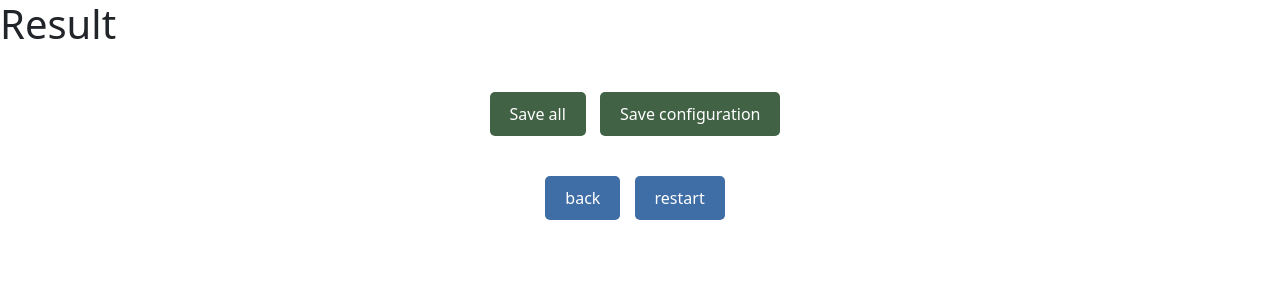
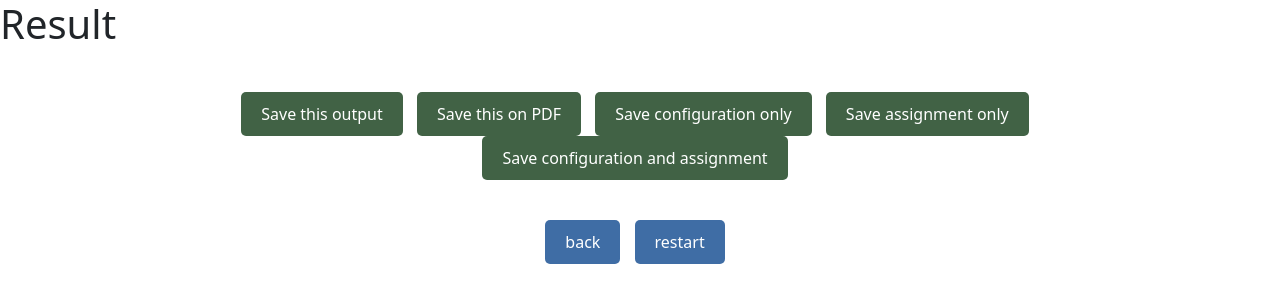
Before and after one commit to Restesia/iTAREA-RL, a Flask app: page /printValues in a window 1280 px wide. Shown: the top 303 px of the page. Run offline with Flask 3, Linux system fonts and the light colour scheme.

Commit message:
modified:   app/static/js/fileSaver.js 	modified:   app/templates/printValues.html

```diff
--- a/app/static/js/fileSaver.js
+++ b/app/static/js/fileSaver.js
@@ -5,6 +5,22 @@
 function saveAllFile() {
     filename = nameFile();
     saveFile(resultData);
+}
+
+function saveAssignmentFile(){
+    filename = nameFile();
+    assignmentsText = getAssignment(resultData)
+    saveFile(assignmentsText);
+}
+
+function saveConfigAndAssignmentFile(nodes_string, tasks_string){
+
+    filename = nameFile();
+    input = toStringInput(nodes_string, tasks_string);
+    assignmentsText = getAssignment(resultData);
+    result = input + "\n" + "\n" + assignmentsText;
+    saveFile(result);
+
 }
 
 function savePDF() {
@@ -31,18 +47,34 @@ function saveInputConfig() {
 function saveConfig(nodes_string, tasks_string) {
 
     filename = nameFile();
-
-    const nodes = JSON.parse(nodes_string);
-    const tasks = JSON.parse(tasks_string);
-
-    json_array = nodes.concat(tasks) //FALLO?
-    const output = JSON.stringify(json_array);
-
+    const output = toStringInput(nodes_string, tasks_string);
     saveFile(output)
 
 }
 
+function toStringInput(nodes_string, tasks_string) {
+    const nodes = JSON.parse(nodes_string);
+    const tasks = JSON.parse(tasks_string);
+    json_array = nodes.concat(tasks);
+    const output = JSON.stringify(json_array);
+    return output;
+}
+
 /*-----------------AUX METHODS-----------------*/
+
+function getAssignment(resultData){
+
+  var lines = resultData.split('\n');
+  var assignment_text = "";
+  for (var i = 0; i < lines.length; i++) {
+    var linea = lines[i];
+    if (linea.startsWith("Task") || linea.startsWith("CPU assigned")) {
+      assignment_text += linea + "\n";
+    }
+  }
+  return assignment_text;
+}
+
 function nameFile(){
     var now = new Date();
     var day = String(now.getDate()).padStart(2, "0");
--- a/app/templates/printValues.html
+++ b/app/templates/printValues.html
@@ -16,8 +16,11 @@
     <pre>{{ result }}</pre>
 
     <div class="container">
-        <button class="button" id="save-button" onclick='saveAllFile()'>Save all</button>
-        <button class="button" id="save-button" onclick="saveConfig('{{ nodes }}', '{{ tasks}}')">Save configuration</button>
+        <button class="button" id="save-button" onclick='saveAllFile()'>Save this output</button>
+        <button class="button" id="save-button" onclick='savePDF()'>Save this on PDF</button>
+        <button class="button" id="save-button" onclick="saveConfig('{{ nodes }}', '{{ tasks}}')">Save configuration only</button>
+        <button class="button" id="save-button" onclick="saveAssignmentFile()">Save assignment only</button>
+        <button class="button" id="save-button" onclick="saveConfigAndAssignmentFile('{{ nodes }}', '{{ tasks}}')">Save configuration and assignment</button>
     </div>
 
 
```
